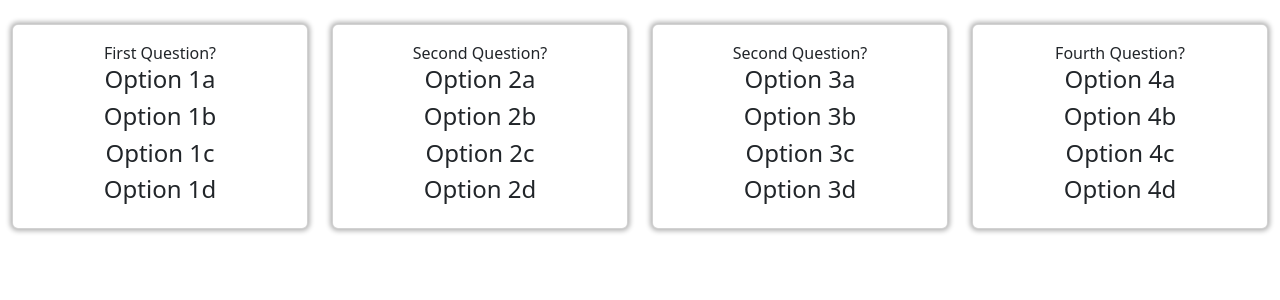
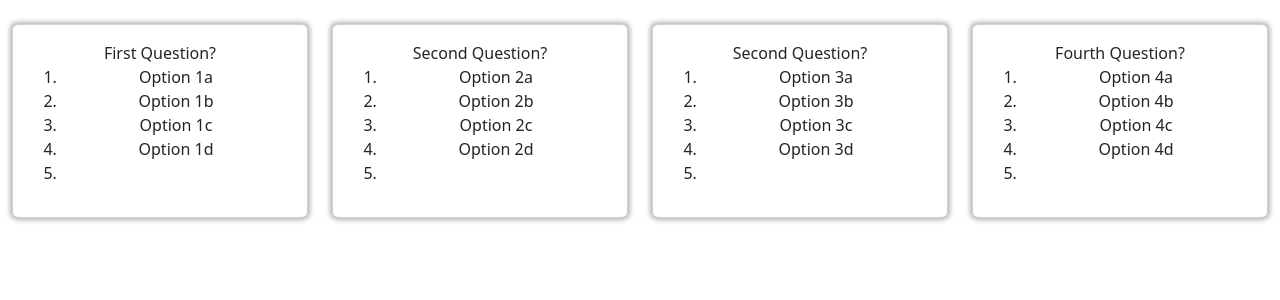
Before and after one commit to LieutPaul/FlashCard-Quiz-App, a React (Create React App) app: page / in a window 1280 px wide. Shown: the top 300 px of the page. Built offline with nearby package versions, Linux system fonts and the light colour scheme; no server answers.

Commit message:
Adding Axios GET Method

```diff
--- a/src/App.js
+++ b/src/App.js
@@ -1,12 +1,25 @@
 import FlashcardList from "./components/FlashcardList";
 import { sampleFlashCardList } from "./SampleFlashCards";
+import axios from 'axios'
 import React from "react";
 import './App.css'
 export default function App() {
+  const API_URI="https://opentdb.com/api.php?amount=10";
+  const [flashCards,setFlashCards] = React.useState(sampleFlashCardList)
+
+  const getQuestions = async () => {
+    try {
+      const fetchData = await axios.get(API_URI)
+      setFlashCards(fetchData.data.results);
+    } catch (error) {
+      console.log(error)
+    }
+  }
+
   React.useEffect(()=>{
+    getQuestions();
+  },[])
 
-  },[])
-  const [flashCards,setFlashCards] = React.useState(sampleFlashCardList)
   return (
     <div>
       <FlashcardList flashCards={flashCards}/>
--- a/src/SampleFlashCards.js
+++ b/src/SampleFlashCards.js
@@ -3,7 +3,7 @@ export const sampleFlashCardList=[
         id:1,
         question:"First Question?",
         answer:"First Answer",
-        options:[
+        incorrect_answers:[
             "Option 1a",
             "Option 1b",
             "Option 1c",
@@ -14,7 +14,7 @@ export const sampleFlashCardList=[
         id:2,
         question:"Second Question?",
         answer:"Second Answer",
-        options:[
+        incorrect_answers:[
             "Option 2a",
             "Option 2b",
             "Option 2c",
@@ -25,7 +25,7 @@ export const sampleFlashCardList=[
         id:3,
         question:"Second Question?",
         answer:"Second Answer",
-        options:[
+        incorrect_answers:[
             "Option 3a",
             "Option 3b",
             "Option 3c",
@@ -36,7 +36,7 @@ export const sampleFlashCardList=[
         id:4,
         question:"Fourth Question?",
         answer:"Fourth Answer",
-        options:[
+        incorrect_answers:[
             "Option 4a",
             "Option 4b",
             "Option 4c",
--- a/src/components/Flashcard.jsx
+++ b/src/components/Flashcard.jsx
@@ -2,9 +2,7 @@ import React from 'react'
 import './Flashcard.css'
 
 export default function Flashcard({flashCard}){
-
   const [flip,setFlip] = React.useState(false);
-
   return (
     <div className="card" id="card" onClick={()=>{
         setFlip(!flip)
@@ -12,17 +10,22 @@ export default function Flashcard({flashCard}){
       <div className='card-body'>
         {
           flip===true ?
-            flashCard.answer
+            flashCard.correct_answer
           :
             flashCard.question
         }
         <br/>
         {flip === false &&
-          flashCard.options.map((option,number) => {
-            return (
-              <h4 key={number}>{option}</h4>
-            )
-          })
+        <div>
+          <ol>
+            {flashCard.incorrect_answers.map((option,number) => {
+              return (
+                <li key={number}>{option}</li>
+              )
+            })}
+            <li>{flashCard.correct_answer}</li>
+          </ol>
+          </div>
         }
       </div>
 
```
